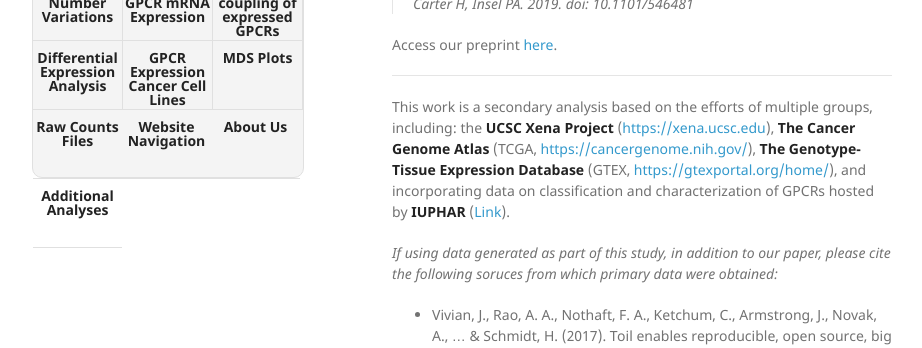
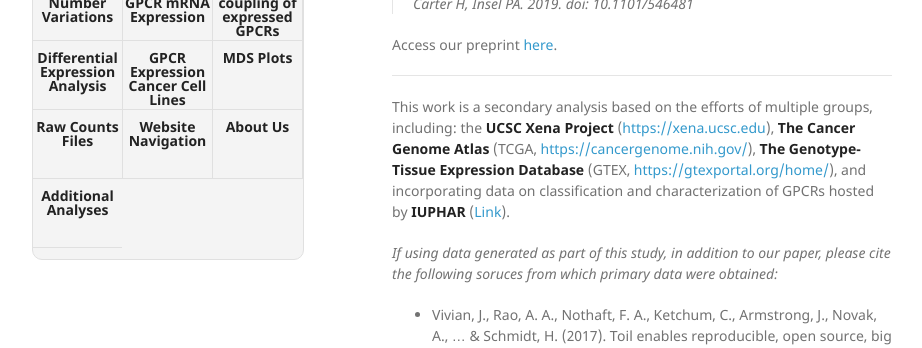
Before and after one commit to insellab/insellab.github.io, a Jekyll site: the page built from index.md, in a window 1280 px wide. Shown: the part 248-596 px from the top of the page, without its empty margins (178-1100 px from the left). Built offline with Jekyll 4.4.1, drawn with Linux system fonts in a browser that asks for light colours; our own code applies the rules of GitHub Pages for plain Markdown files.

Commit message:
Update jekyll-theme-minimal.scss

```diff
--- a/_sass/jekyll-theme-minimal.scss
+++ b/_sass/jekyll-theme-minimal.scss
@@ -113,7 +113,7 @@ header {
 
 header ul {
   list-style:none;
-  height:274px;
+  height:356px;
   padding:0;
   background: #f4f4f4;
   border-radius:10px;
@@ -161,7 +161,7 @@ strong {
   font-weight:700;
 }
 
-header ul li + li + li + li + li + li + li + li + li + li {
+header ul li + li + li + li + li + li + li + li + li + li + li + li + li {
   border-right:none;
   width:89px;
 }
```
